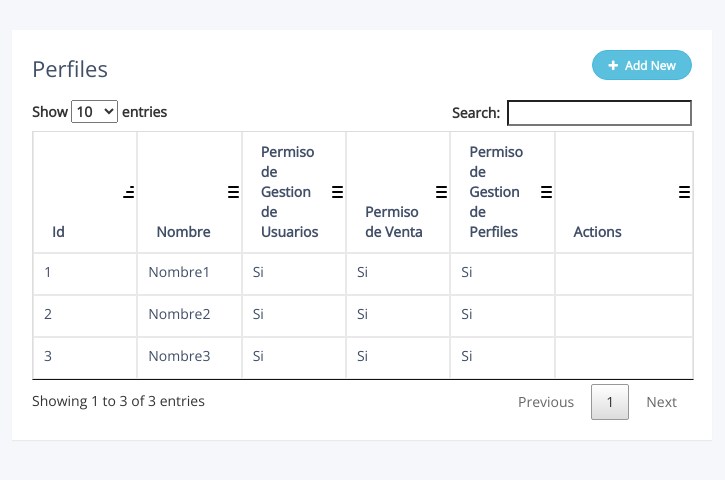
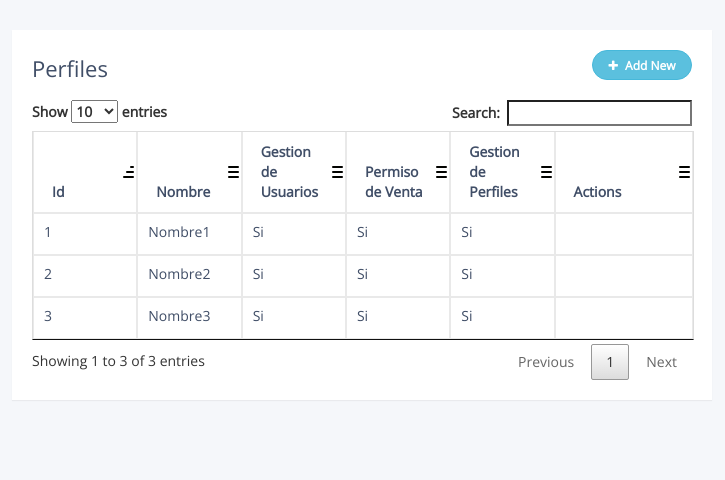
Before and after one commit to melquizedecm/tallerSoftware, a PHP site: page /Views/perfiles/index.php in a window 1280 px wide. Shown: the top 480 px of the page, without its empty margins (278-1003 px from the left). Run offline with PHP 8.4, Linux system fonts and the light colour scheme; some libraries are stand-ins or nearby versions.

Commit message:
Perfiles

```diff
--- a/Views/perfiles/index.php
+++ b/Views/perfiles/index.php
@@ -129,8 +129,8 @@
                             '<td><input type="text" class="form-control" name="inputId" id="inputId"></td>' +
                             '<td><input type="text" class="form-control" name="inputNombre" id="inputNombre"></td>' +
                             '<td><input type="text" class="form-control" name="inputGestion" id="inputGestion"></td>' +
-                            '<td><input type="text" class="form-control" name="nose" id="nose"></td>' +
-                            '<td><input type="text" class="form-control" name="ph" id="ph"></td>' +
+                            '<td><input type="text" class="form-control" name="inputVenta" id="inputVenta"></td>' +
+                            '<td><input type="text" class="form-control" name="inputPerfiles" id="inputPerfiles"></td>' +
                             '<td>' + actions + '</td>' +
                             '</tr>';
                     $("table").prepend(row);
@@ -148,9 +148,16 @@
 
                     $.post("../../Controllers/perfilesController.php",
                             {
-                                inputId: id,
-                                inputNombre: nombre,
-                                buttonCreate:true
+                                inputId: Id,
+                                inputNombre: Nombre,
+                                inputUsuarios: Usuarios,
+                                inputVender: Vender,
+                                inputPerfiles: Perfiles,
+
+                                buttonCreate: true,
+                                buttonEdit: true,
+                                buttonDelete: true
+
 
                             },
                             function(data){
@@ -219,9 +226,9 @@
                         <tr>
                             <th>Id</th>
                             <th>Nombre</th>
-                            <th>Permiso de Gestion de Usuarios</th>
+                            <th>Gestion de Usuarios</th>
                             <th>Permiso de Venta</th>
-                            <th>Permiso de Gestion de Perfiles</th>
+                            <th>Gestion de Perfiles</th>
                             <th>Actions</th>
                         </tr>
                     </thead>
```
